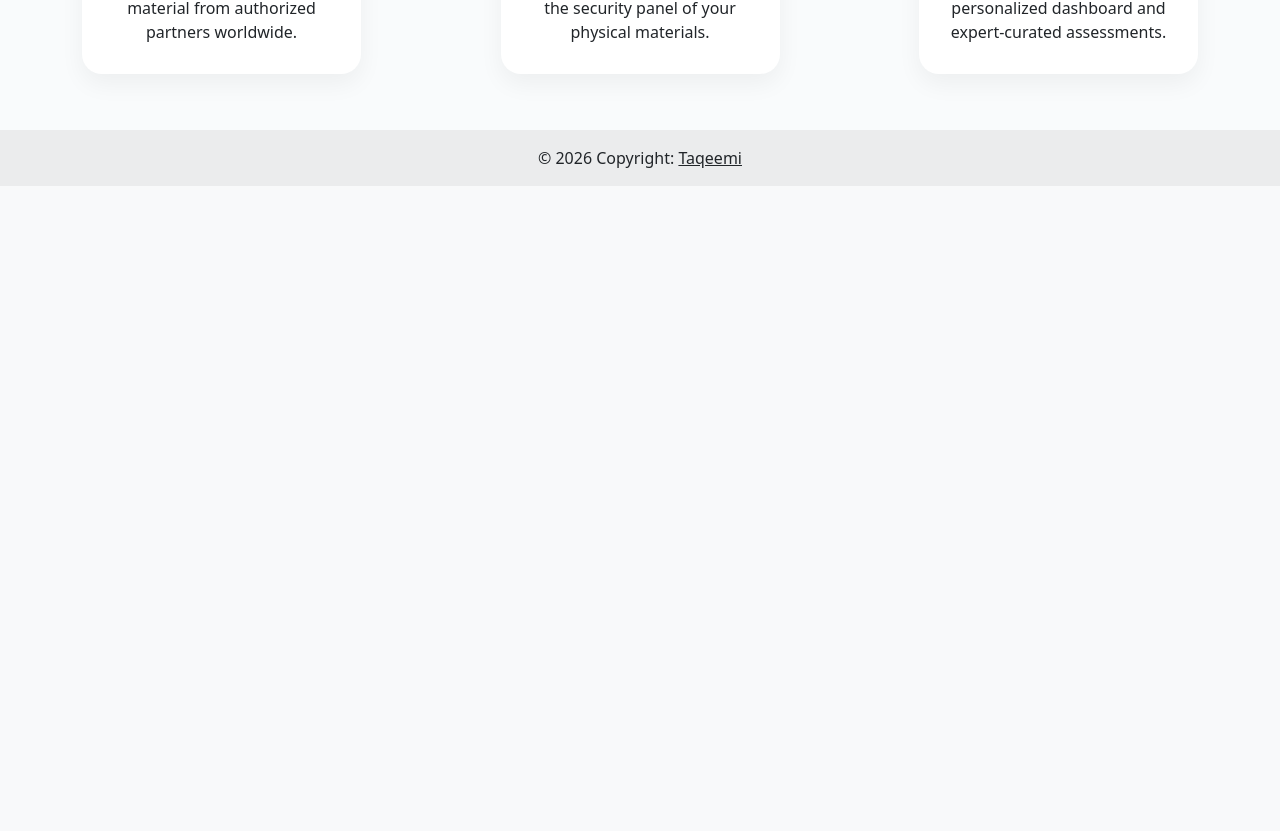
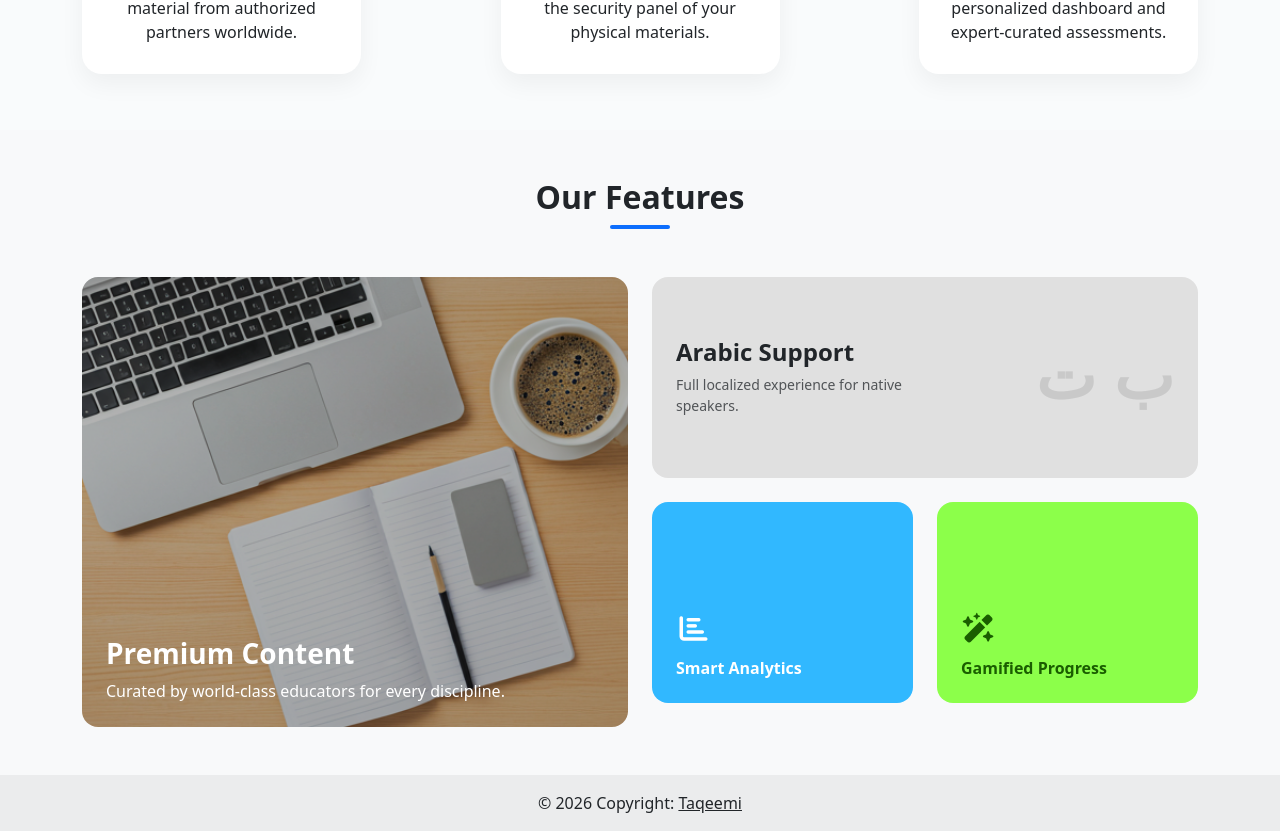
Before and after one commit to ahmed-waly55/taqeemi-Application, an Angular app: page /home in a window 1280 px wide. Shown: the part 1018-1849 px from the top of the page. Before the commit the page ends 1204 px from the top, so only its background shows below. Built offline with nearby package versions, Linux system fonts and the light colour scheme.

Commit message:
added Our Features section

```diff
--- a/src/app/layout/landing/landing.component.css
+++ b/src/app/layout/landing/landing.component.css
@@ -63,3 +63,43 @@
   font-size: 22px;
   color: #ccc;
 }
+
+
+/* Our Features */
+
+.feature-card {
+    transition: transform 0.3s ease;
+    min-height: 200px;
+}
+
+.feature-card:hover {
+    transform: translateY(-5px);
+}
+
+.main-card .card-bg {
+    position: absolute;
+    top: 0; left: 0; width: 100%; height: 100%;
+    background-size: cover;
+    background-position: center;
+    filter: brightness(0.7);
+    z-index: 1;
+}
+
+.main-card .card-content {
+    z-index: 2;
+}
+
+.bg-light-grey { background-color: #e0e0e0; }
+.bg-blue { background-color: #31b8ff; }
+.bg-green { background-color: #8cff4a; color: #1a5e00 !important; }
+
+.arabic-text-bg {
+    font-size: 4rem;
+    font-weight: bold;
+    color: rgba(0,0,0,0.1);
+    font-family: 'Arial', sans-serif;
+}
+
+@media (min-width: 768px) {
+    .main-card { min-height: 450px; }
+}
--- a/src/app/layout/landing/landing.component.html
+++ b/src/app/layout/landing/landing.component.html
@@ -40,6 +40,7 @@
   </div>
 </div>
 
+ <!-- How It Works Section -->
 <section class="how-it-works py-5">
   <div class="container text-center">
 
@@ -95,3 +96,59 @@
     </div>
   </div>
 </section>
+
+<!-- Our Features -->
+
+<section class="features-section py-5">
+    <h2 class="fw-bold mb-2 text-center">Our Features</h2>
+    <div class="line mx-auto mb-5"></div>
+  <div class="container">
+    <div class="row g-4">
+
+      <div class="col-md-6">
+        <div class="feature-card main-card h-100 position-relative rounded-4 overflow-hidden text-white d-flex align-items-end p-4">
+          <div class="card-bg" style="background-image: url('../../../assets/lab.png');"></div>
+          <div class="card-content position-relative">
+            <h3 class="fw-bold">Premium Content</h3>
+            <p class="mb-0">Curated by world-class educators for every discipline.</p>
+          </div>
+        </div>
+      </div>
+
+      <div class="col-md-6">
+        <div class="row g-4 h-100">
+
+          <div class="col-12">
+            <div class="feature-card bg-light-grey h-100 rounded-4 p-4 position-relative d-flex flex-column justify-content-center">
+               <div class="row align-items-center">
+                  <div class="col-7">
+                    <h4 class="fw-bold mb-2">Arabic Support</h4>
+                    <p class="text-muted small mb-0">Full localized experience for native speakers.</p>
+                  </div>
+                  <div class="col-5 text-end">
+                    <span class="arabic-text-bg">ب ت</span>
+                  </div>
+               </div>
+            </div>
+          </div>
+
+          <div class="col-md-6">
+            <div class="feature-card bg-blue h-100 rounded-4 p-4 text-white d-flex flex-column justify-content-end">
+              <i class="fas fa-chart-bar mb-3 fs-3"></i>
+              <h6 class="fw-bold mb-0">Smart Analytics</h6>
+            </div>
+          </div>
+
+          <div class="col-md-6">
+            <div class="feature-card bg-green h-100 rounded-4 p-4 text-white d-flex flex-column justify-content-end">
+              <i class="fa-solid fa-wand-magic-sparkles mb-3 fs-3"></i>
+              <h6 class="fw-bold mb-0">Gamified Progress</h6>
+            </div>
+          </div>
+
+        </div>
+      </div>
+
+    </div>
+  </div>
+</section>
```
Also changed, not shown: src/assets/lab.png (renamed from src/assets/unnamed (1).png).
